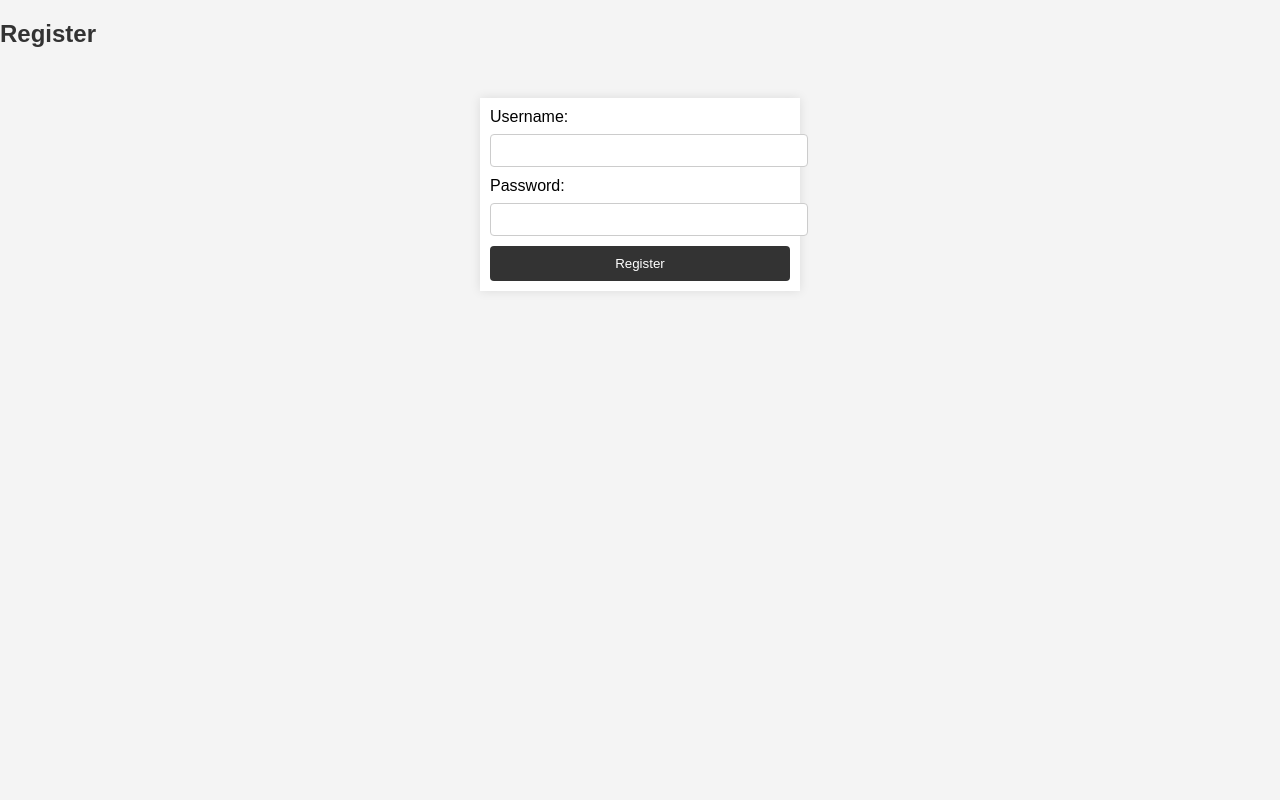
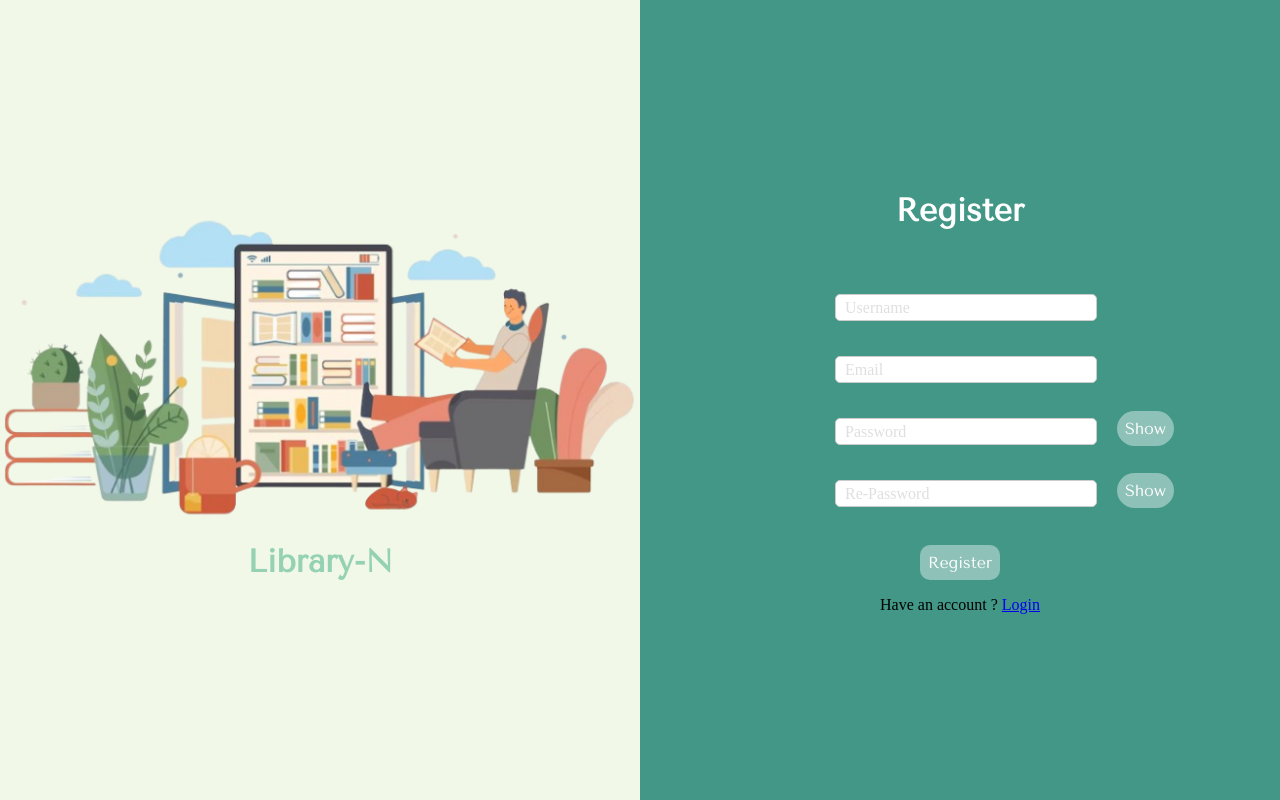
Before and after one commit to Library-N/Library, a PHP site: page /auth/register.php in a window 1280 px wide. Run offline with PHP 8.4, Linux system fonts and the light colour scheme.

Commit message:
improvement/login: memperbaharui tampilan login,register,dan onboarding

```diff
--- a/auth/register.php
+++ b/auth/register.php
@@ -3,9 +3,21 @@ include '../includes/db.php';
 
 if ($_SERVER["REQUEST_METHOD"] == "POST") {
     $username = $_POST['username'];
-    $password = password_hash($_POST['password'], PASSWORD_DEFAULT);
+    $email = $_POST['email'];
+    $password = $_POST['password'];
+    $repassword = $_POST['repassword'];
 
-    $sql = "INSERT INTO users (username, password) VALUES ('$username', '$password')";
+
+    if ($password !== $repassword) {
+        echo "Passwords do not match!";
+        exit();
+    }
+
+
+    $hashedPassword = password_hash($password, PASSWORD_DEFAULT);
+
+
+    $sql = "INSERT INTO users (username, email, password) VALUES ('$username', '$email', '$hashedPassword')";
 
     if ($conn->query($sql) === TRUE) {
         header("Location: login.php");
@@ -18,6 +30,7 @@ if ($_SERVER["REQUEST_METHOD"] == "POST") {
 $conn->close();
 ?>
 
+
 <!DOCTYPE html>
 <html lang="en">
 
@@ -25,19 +38,46 @@ $conn->close();
     <meta charset="UTF-8">
     <meta name="viewport" content="width=device-width, initial-scale=1.0">
     <title>Register - LibraryAdmin</title>
-    <link rel="stylesheet" href="../css/styles.css">
-    <link rel="icon" href="../assets/icons/favicon.ico">
+    <link rel="stylesheet" href="../css/register.css">
+    <style>
+        .input-group label.focused {
+            opacity: 0;
+        }
+    </style>
 </head>
 
 <body>
-    <h2>Register</h2>
+<div class="half left">
+    <img src="../assets/images/login-removebg-preview 1.png" alt="">
+    <h1>Library-N</h1>
+</div>
+<div class="half right">
+    <h1>Register</h1>
     <form method="post" action="">
-        <label for="username">Username:</label>
-        <input type="text" id="username" name="username" required>
-        <label for="password">Password:</label>
-        <input type="password" id="password" name="password" required>
+        <div class="input-group">
+            <label for="username">Username</label>
+            <input type="text" id="username" name="username" required>
+        </div>
+        <div class="input-group">
+            <label for="email">Email</label>
+            <input type="text" id="email" name="email" required>
+        </div>
+        <div class="input-group">
+            <label for="password">Password</label>
+            <input type="password" id="password" name="password" required>
+            <button type="button" id="togglePassword">Show</button>
+        </div>
+        <div class="input-group">
+            <label for="repassword">Re-Password</label>
+            <input type="password" id="repassword" name="repassword" required>
+            <button type="button" id="togglerepassword">Show</button>
+        </div>
+        <br>
         <button type="submit">Register</button>
+        <p>Have an account ? <a href="./login.php">Login</a></p>
     </form>
+</div>
+    <script src="../js/register.js"></script>
 </body>
 
 </html>
--- /dev/null
+++ b/css/register.css
@@ -0,0 +1,152 @@
+@import url('https://fonts.googleapis.com/css2?family=Tenor+Sans&display=swap');
+
+body{
+    margin: 0;
+    padding: 0;
+    height: 100%;
+}
+
+.half {
+    position: absolute;
+    width: 50%;
+    height: 100%;
+}
+
+.left {
+    left: 0;
+    background-color: #F1F8E8;
+    display:flex;
+    justify-content:center;
+    align-items:center;
+}
+.left img{
+    max-width:80%;
+    height:auto;
+}
+.half.left {
+    display: flex;
+    flex-direction: column;
+    align-items: center;
+}
+
+.half.left img {
+    max-width: 100%;
+}
+
+.half.left h1 {
+    margin-top: 10px;
+    text-align: center;
+    color: #95D2B3;
+    font-family: "Tenor Sans", sans-serif;
+}
+
+.right {
+    right: 0;
+    background-color: #439786;
+    display: flex;
+    flex-direction: column;
+    justify-content: center;
+    align-items: center;
+    text-align: center
+}
+.right h1{
+    color:white;
+    margin-bottom: 20px;
+    font-family: "Tenor Sans", sans-serif;
+}
+
+form {
+    margin-top: 20px;
+    width: 300px;
+    display: flex;
+    flex-direction: column;
+    align-items: center;
+    justify-content: center;
+    border-radius: 10px;
+    position: relative;
+}
+
+form label {
+    margin-bottom: 8px;
+    color: #C0C0C0;
+    position: absolute;
+    margin-right: 10px;
+    margin-left: 35px;
+    margin-top:25px;
+    transition: opacity 0.3s;
+    opacity: 0.5;
+}
+
+form input {
+    width: 250px;
+    padding: 5px;
+    margin-bottom: 10px;
+    border: 1px solid #ccc;
+    border-radius: 5px;
+    margin-left:25px;
+    margin-top:25px;
+}
+
+form .input-group {
+    display: flex;
+    align-items: center;
+    margin:0 auto;
+}
+
+form .input-group input {
+    margin-right: 20px;
+}
+
+form button[type="submit"] {
+    width: auto;
+    padding: 8px;
+    margin-top: 10px;
+    border: none;
+    border-radius: 10px;
+    background-color: rgba(255, 255, 255, 0.4);
+    color: white;
+    font-size: 16px;
+    cursor: pointer;
+    transition: background-color 0.3s;
+    font-family: "Tenor Sans", sans-serif;
+}
+
+form button[type="submit"]:hover {
+    background-color: #555;
+}
+
+form button#togglePassword {
+    width: auto;
+    padding: 8px;
+    margin-top: 10px;
+    border: none;
+    border-radius: 30px;
+    background-color: rgba(255, 255, 255, 0.4);
+    color: white;
+    font-size: 16px;
+    cursor: pointer;
+    transition: background-color 0.3s;
+    font-family: "Tenor Sans", sans-serif;
+}
+
+form button#togglePassword:hover {
+    background-color: #555;
+}
+
+form button#togglerepassword {
+    width: auto;
+    padding: 8px;
+    margin-top: 10px;
+    border: none;
+    border-radius: 30px;
+    background-color: rgba(255, 255, 255, 0.4);
+    color: white;
+    font-size: 16px;
+    cursor: pointer;
+    transition: background-color 0.3s;
+    font-family: "Tenor Sans", sans-serif;
+}
+
+form button#togglerepassword:hover {
+    background-color: #555;
+}
--- a/css/styles.css
+++ b/css/styles.css
@@ -1,80 +1,3 @@
-body {
-    font-family: Arial, sans-serif;
-    background-color: #f4f4f4;
-    margin: 0;
-    padding: 0;
-}
-
-header {
-    background-color: #333;
-    color: white;
-    text-align: center;
-    padding: 10px 0;
-    position: fixed;
-    width: 100%;
-    top: 0;
-    left: 0;
-    z-index: 1000;
-}
-
-header .logo {
-    height: 50px;
-    vertical-align: middle;
-}
-
-header h1 {
-    display: inline;
-    margin-left: 10px;
-    color: white;
-}
-
-.sidebar {
-    height: 100%;
-    width: 200px;
-    position: fixed;
-    top: 60px; /* Adjust based on header height */
-    left: 0;
-    background-color: #333;
-    padding-top: 10px;
-    z-index: 100;
-}
-
-.sidebar-header {
-    padding: 10px;
-    text-align: center;
-    color: white;
-}
-
-.menu-list {
-    list-style-type: none;
-    padding: 0;
-    margin: 0;
-}
-
-.menu-list li {
-    padding: 10px;
-}
-
-.menu-list li a {
-    display: block;
-    color: white;
-    text-decoration: none;
-}
-
-.menu-list li a:hover {
-    background-color: #555;
-}
-
-.main-content {
-    margin-left: 200px; /* Adjust based on sidebar width */
-    padding: 20px;
-    padding-top: 80px; /* Adjust based on header height */
-}
-
-h2 {
-    color: #333;
-}
-
 form {
     max-width: 300px;
     margin: 50px auto;
--- a/includes/db.php
+++ b/includes/db.php
@@ -1,8 +1,8 @@
 <?php
 $servername = "localhost";
 $username = "root";
-$password = "";
-$dbname = "library";
+$password = "root";
+$dbname = "libraryadmin";
 
 $conn = mysqli_connect($servername, $username, $password, $dbname);
 
--- /dev/null
+++ b/js/register.js
@@ -0,0 +1,33 @@
+const inputs = document.querySelectorAll('form input');
+inputs.forEach(input => {
+    input.addEventListener('focus', () => {
+        input.previousElementSibling.classList.add('focused');
+    });
+
+    input.addEventListener('blur', () => {
+        if (input.value === '') {
+            input.previousElementSibling.classList.remove('focused');
+        }
+    });
+
+    if (input.value !== '') {
+        input.previousElementSibling.classList.add('focused');
+    }
+});
+        const togglePassword = document.getElementById('togglePassword');
+        const passwordInput = document.getElementById('password');
+
+        togglePassword.addEventListener('click', function() {
+            const type = passwordInput.getAttribute('type') === 'password' ? 'text' : 'password';
+            passwordInput.setAttribute('type', type);
+            togglePassword.textContent = type === 'password' ? 'Show' : 'Hide';
+        });
+
+        const togglerepassword = document.getElementById('togglerepassword');
+        const repasswordInput = document.getElementById('repassword');
+
+        togglerepassword.addEventListener('click', function() {
+            const type = repasswordInput.getAttribute('type') === 'repassword' ? 'text' : 'repassword';
+            repasswordInput.setAttribute('type', type);
+            togglerepassword.textContent = type === 'repassword' ? 'Show' : 'Hide';
+        });
```
Also changed, not shown: auth/login.php (+52 -11 lines), css/login.css (added, +134 -0 lines), css/onboarding.css (added, +50 -0 lines), js/login.js (added, +35 -0 lines), onboarding.php (added, +19 -0 lines), assets/images/bg1.png (added), assets/images/login-removebg-preview 1.png (added), assets/images/logo.png (deleted), assets/images/rafiki.png (added).
